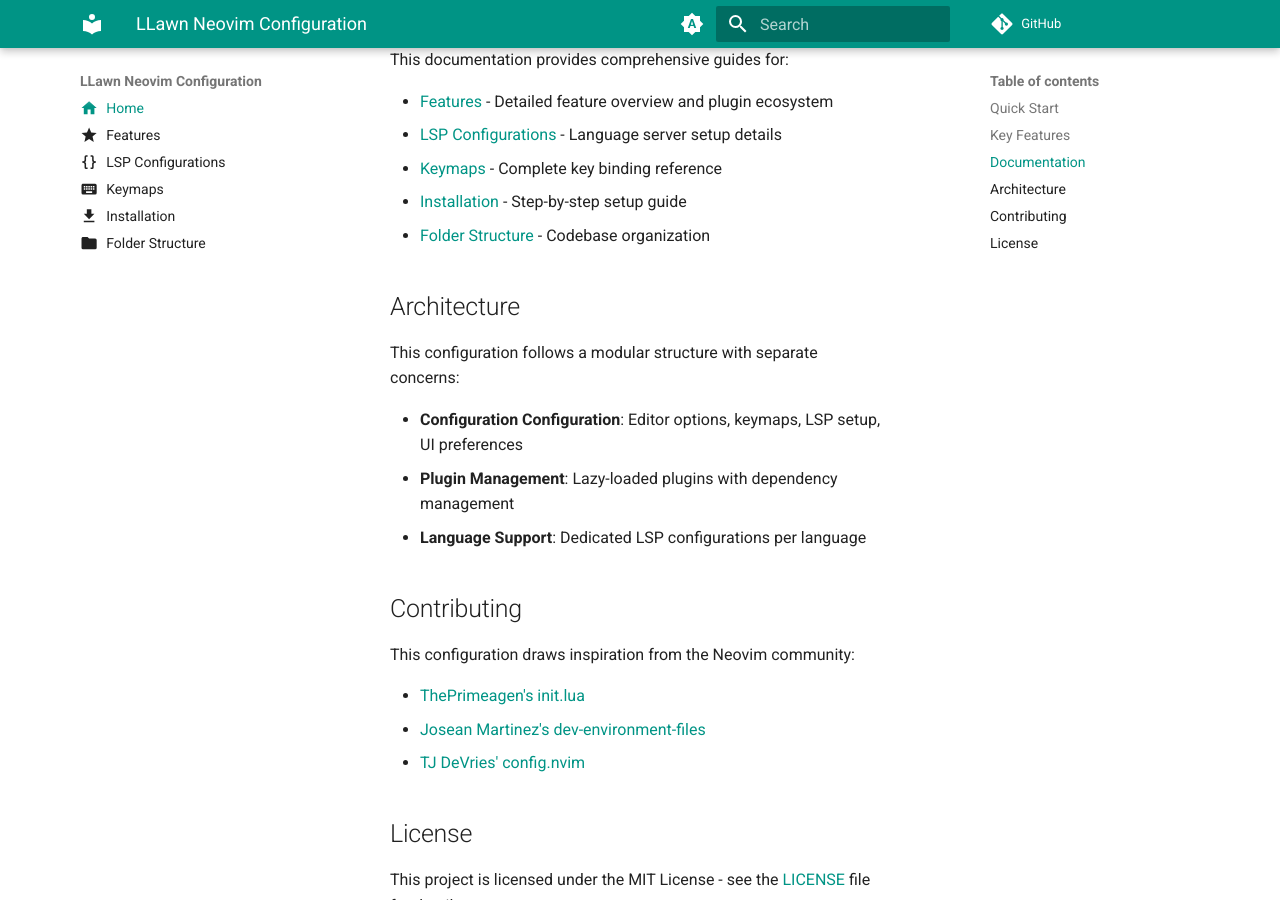
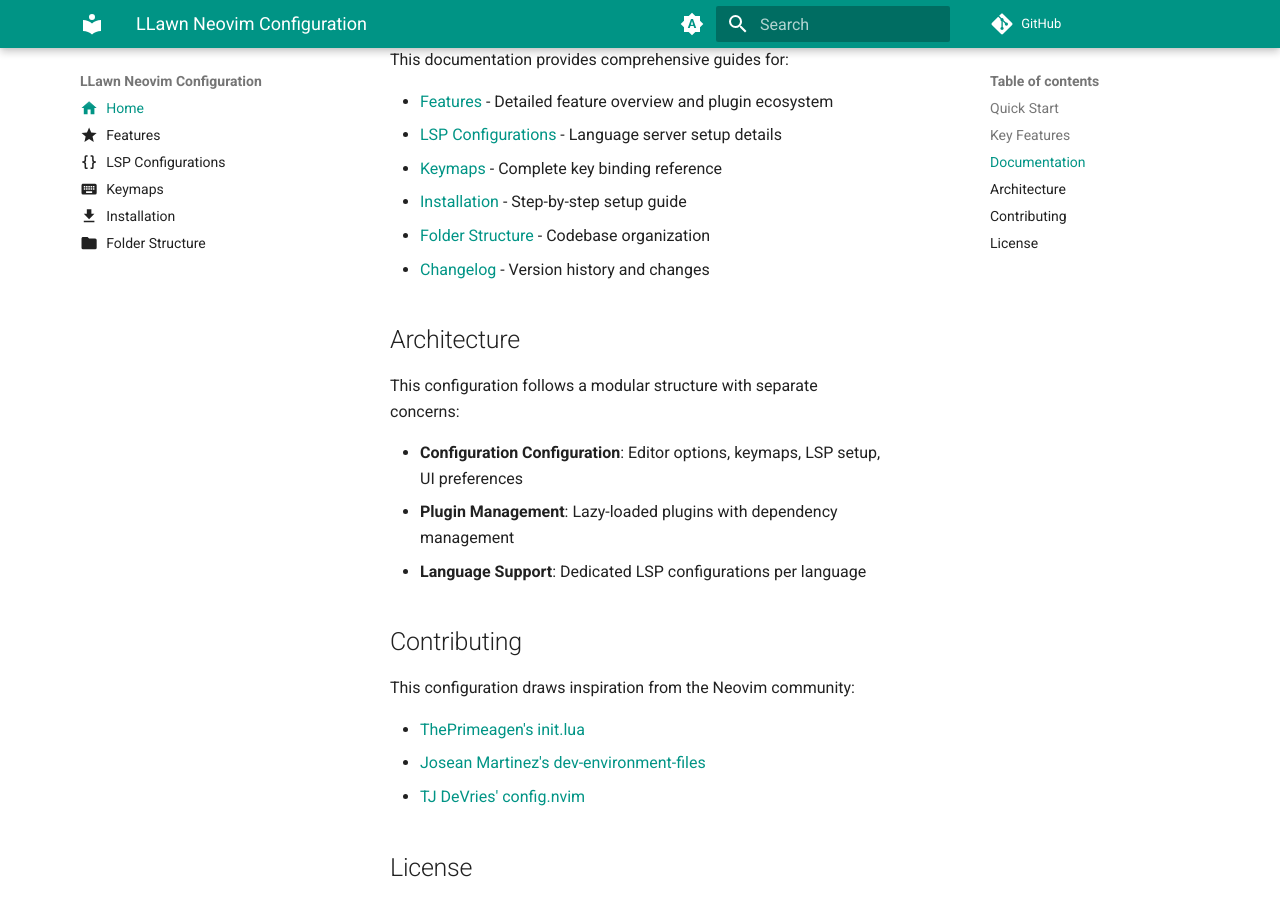
Before and after one commit to llawn/llawnvim, an MkDocs documentation site: the page built from docs/index.md, in a window 1280 px wide and 900 px high, scrolled down 1210 px. Built offline with MkDocs 1.6.1 and Material for MkDocs 9.7.7, drawn with Linux system fonts in a browser that asks for light colours; comment, search, counter and statistics services are not loaded.

Commit message:
docs: add changelog link to documentation index

```diff
--- a/docs/index.md
+++ b/docs/index.md
@@ -59,6 +59,7 @@ This documentation provides comprehensive guides for:
 - [Keymaps](keymaps.md) - Complete key binding reference
 - [Installation](installation.md) - Step-by-step setup guide
 - [Folder Structure](structure.md) - Codebase organization
+- [Changelog](changelog.md) - Version history and changes
 
 ## Architecture
 
```
